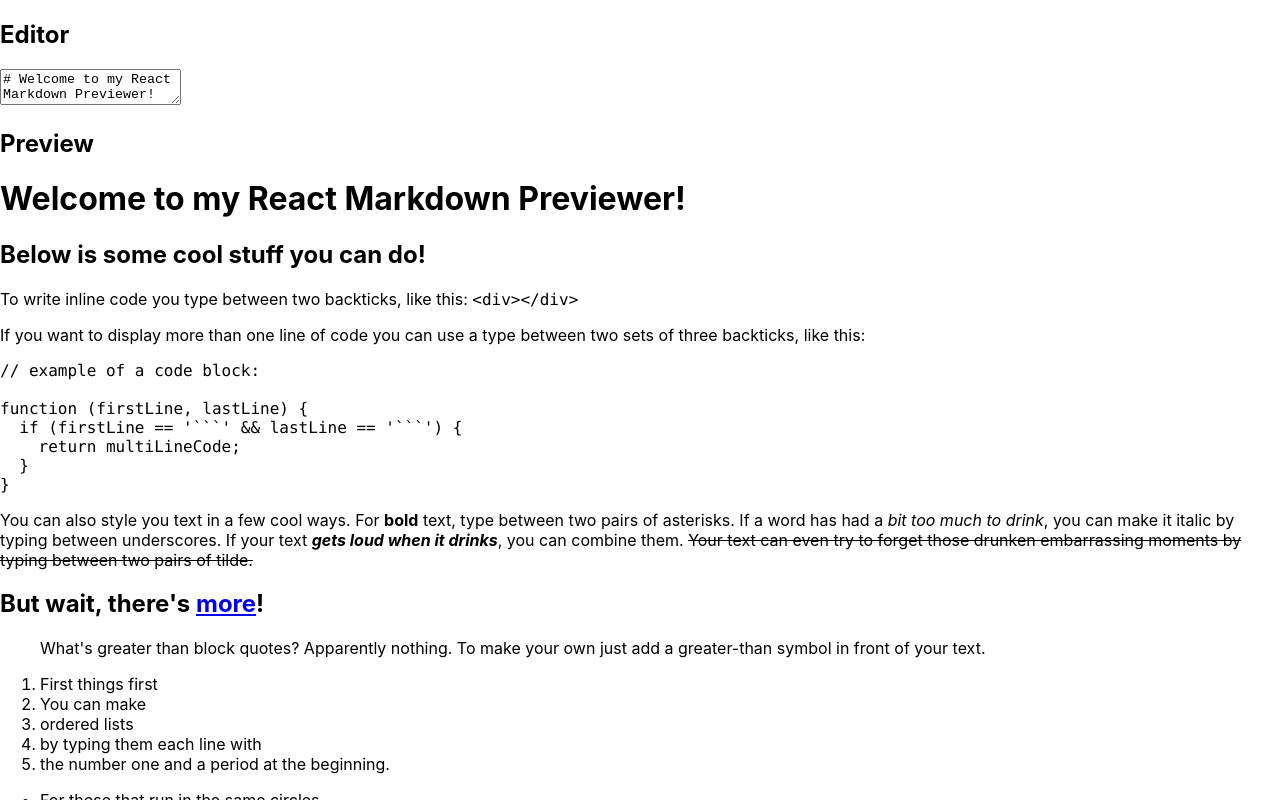
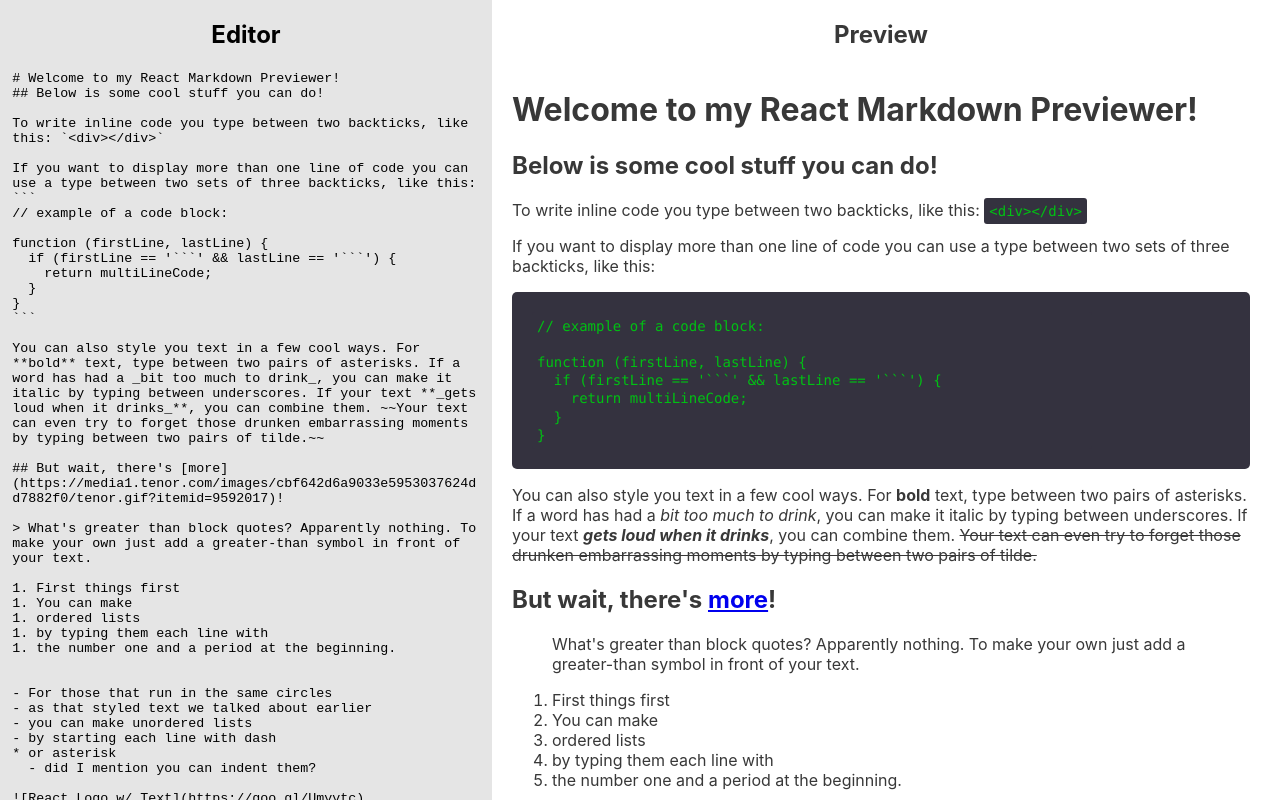
Before and after one commit to aressef/markdown-viewer, a React (Create React App) app: page / in a window 1280 px wide. Shown: the top 800 px of the page. Built offline with nearby package versions, Linux system fonts and the light colour scheme.

Commit message:
So much stylez

```diff
--- a/src/App.js
+++ b/src/App.js
@@ -73,12 +73,8 @@
   render() {
     return (
       <div className="app-comp">
-        <Editor
-          className="editor-comp"
-          input={this.state.input}
-          handleChange={this.handleChange}
-        />
-        <Preview className="preview-comp" output={this.state.input} />
+        <Editor input={this.state.input} handleChange={this.handleChange} />
+        <Preview output={this.state.input} />
       </div>
     );
   }
--- a/src/App.scss
+++ b/src/App.scss
@@ -1,4 +1,3 @@
 .app-comp {
-  height: 100%;
-  width: 100%;
+  display: flex;
 }
--- a/src/Editor.js
+++ b/src/Editor.js
@@ -7,6 +7,7 @@
         <h2>Editor</h2>
         <textarea
           id="editor"
+          className="editor-textarea"
           onChange={this.props.handleChange}
           value={this.props.input}
         />
--- a/src/Editor.scss
+++ b/src/Editor.scss
@@ -0,0 +1,22 @@
+.editor-div {
+  width: 40%;
+  background-color: #e5e5e5;
+  overflow: hidden;
+  display: flex;
+  flex-direction: column;
+  justify-content: center;
+  align-items: center;
+}
+
+.editor-textarea {
+  background-color: #e5e5e5;
+  width: 95%;
+  height: 100%;
+  border: none;
+  overflow: auto;
+  outline: none;
+  box-shadow: none;
+  -webkit-box-shadow: none;
+  -moz-box-shadow: none;
+  resize: none;
+}
--- a/src/Preview.js
+++ b/src/Preview.js
@@ -5,6 +5,9 @@
   componentDidUpdate(prevProps) {
     // set breaks to true so carriage returns are rendered as <br> (line breaks)
     marked.setOptions({
+      highlight: function(code) {
+        return require("highlight.js").highlightAuto(code).value;
+      },
       breaks: true
     });
 
@@ -15,7 +18,7 @@
 
   render() {
     return (
-      <div>
+      <div className="preview-div">
         <h2>Preview</h2>
         <div className="preview-output-div" id="preview" ref="preview" />
       </div>
--- a/src/Preview.scss
+++ b/src/Preview.scss
@@ -0,0 +1,27 @@
+.preview-div {
+  width: 60%;
+  padding: 0 30px 0 20px;
+  display: flex;
+  flex-direction: column;
+  justify-content: center;
+  align-items: center;
+  color: #383838
+}
+
+pre {
+  display: flex;
+  flex-direction: column;
+  background-color: #34323f;
+  border-radius: 5px;
+  padding: 20px;
+  line-height: 1.3;
+}
+
+code {
+  background-color: #34323f;
+  padding: 5px;
+  color: #00c113;
+  font-size: 14px;
+  border-radius: 3px;
+  max-width: 550px;
+}
```
Also changed, not shown: src/index.css (line endings or trailing spaces).
